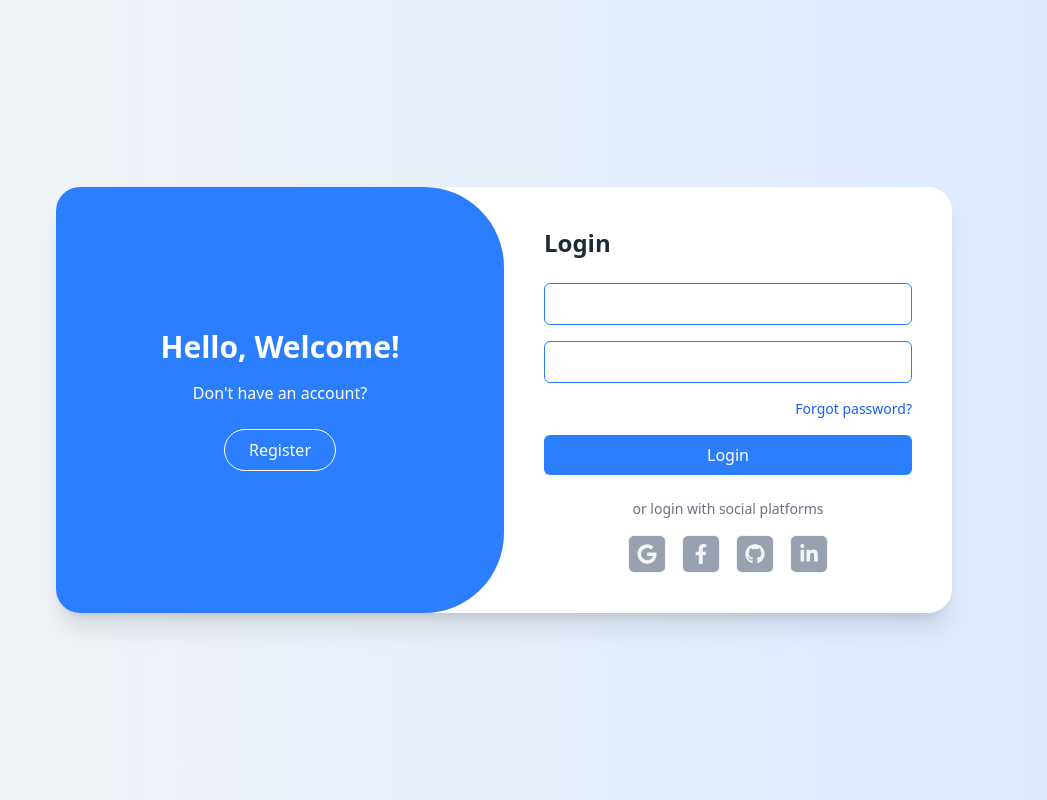
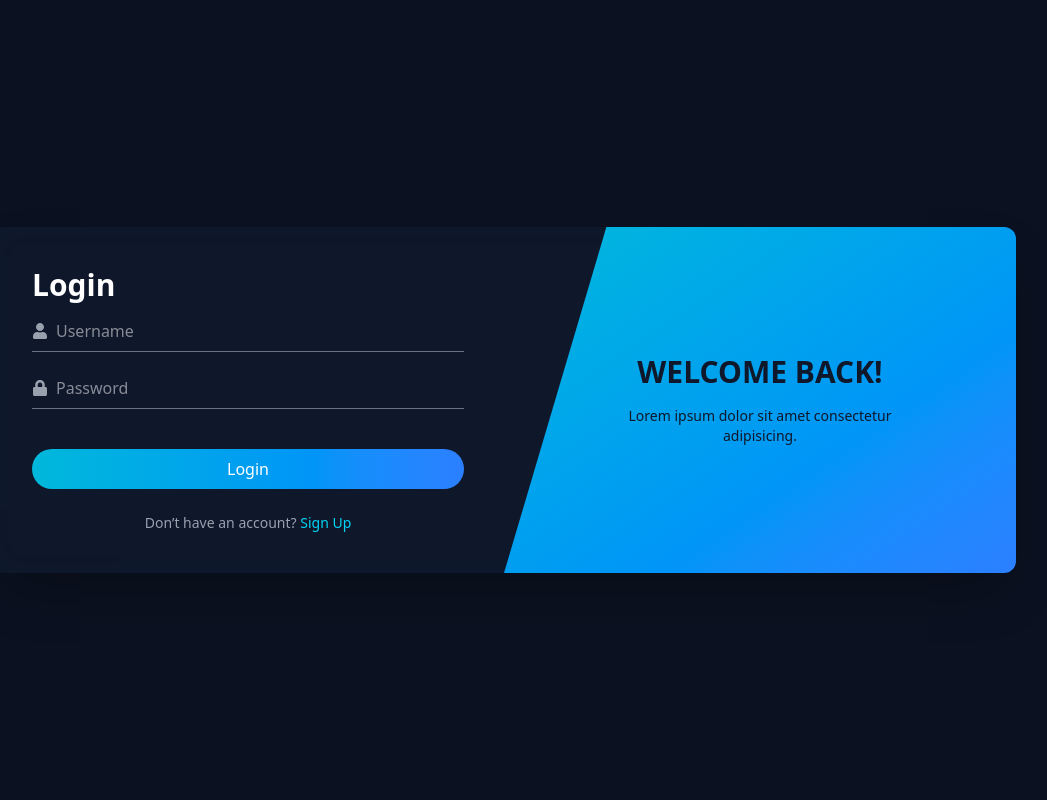
Before and after one commit to amarkes/truff-login, a React (Vite) app: page / in a window 1280 px wide. Shown: the whole page, without its empty margins (136-1183 px from the left). Built offline with nearby package versions, Linux system fonts and the light colour scheme.

Commit message:
feat: login2

```diff
--- a/package.json
+++ b/package.json
@@ -1,7 +1,7 @@
 {
   "name": "truff-login",
   "private": true,
-  "version": "2.0.0",
+  "version": "1.1.0",
   "type": "module",
   "scripts": {
     "dev": "vite",
--- /dev/null
+++ b/src/components/login2/Login2.tsx
@@ -0,0 +1,63 @@
+import React from "react";
+import { FaUser, FaLock } from "react-icons/fa";
+
+export default function Login2() {
+  return (
+    <div className="min-h-screen flex items-center justify-center bg-[#0b1120] text-white px-4 py-10">
+      <div className="relative w-full max-w-5xl bg-[#0f172a] rounded-xl shadow-2xl overflow-hidden flex flex-col md:flex-row">
+        {/* Glow effect */}
+        <div className="absolute inset-0 z-0 rounded-xl border border-cyan-400 blur-md opacity-30" />
+
+        {/* Login section */}
+        <div className="w-full md:w-1/2 z-10 p-10 flex flex-col justify-center space-y-6">
+          <h2 className="text-3xl font-bold text-white mb-2">Login</h2>
+          <div className="space-y-4">
+            <div className="flex items-center border-b border-gray-500 py-2">
+              <FaUser className="mr-2 text-gray-400" />
+              <input
+                type="text"
+                placeholder="Username"
+                className="bg-transparent outline-none flex-1 text-white"
+              />
+            </div>
+            <div className="flex items-center border-b border-gray-500 py-2">
+              <FaLock className="mr-2 text-gray-400" />
+              <input
+                type="password"
+                placeholder="Password"
+                className="bg-transparent outline-none flex-1 text-white"
+              />
+            </div>
+          </div>
+          <button className="w-full mt-4 bg-gradient-to-r from-cyan-500 to-blue-500 py-2 rounded-full hover:opacity-90 transition">
+            Login
+          </button>
+          <p className="text-sm text-center text-gray-400">
+            Don’t have an account? <span className="text-cyan-400 cursor-pointer hover:underline">Sign Up</span>
+          </p>
+        </div>
+
+        {/* Welcome section */}
+        <div className="w-full md:w-1/2 z-10 p-10 bg-gradient-to-br from-cyan-500 to-blue-500 flex flex-col justify-center items-center clip-diagonal text-center text-[#0f172a]">
+          <h2 className="text-3xl font-bold mb-4">WELCOME BACK!</h2>
+          <p className="max-w-xs text-sm">
+            Lorem ipsum dolor sit amet consectetur adipisicing.
+          </p>
+        </div>
+      </div>
+
+      {/* Custom clip path style */}
+      <style>{`
+        .clip-diagonal {
+          clip-path: polygon(20% 0%, 100% 0%, 100% 100%, 0% 100%);
+        }
+
+        @media (max-width: 768px) {
+          .clip-diagonal {
+            clip-path: none;
+          }
+        }
+      `}</style>
+    </div>
+  );
+}
--- a/src/pages/LoginPages.ts
+++ b/src/pages/LoginPages.ts
@@ -1,12 +1,13 @@
 import React from "react";
 import Login1 from "../components/login1/Login1";
+import Login2 from "../components/login2/Login2"
 // import Login2 from "../components/Login2";
 // import Login3 from "../components/Login3";
 // ... até Login10
 
 const loginPages: React.FC[] = [
-  Login1,
-  // Login2,
+  //Login1,
+  Login2,
   // Login3,
   // ...
 ];
```
Also changed, not shown: src/components/login1/style.module.css (deleted), 1 other file (tests, documents, lock files or other folders).
